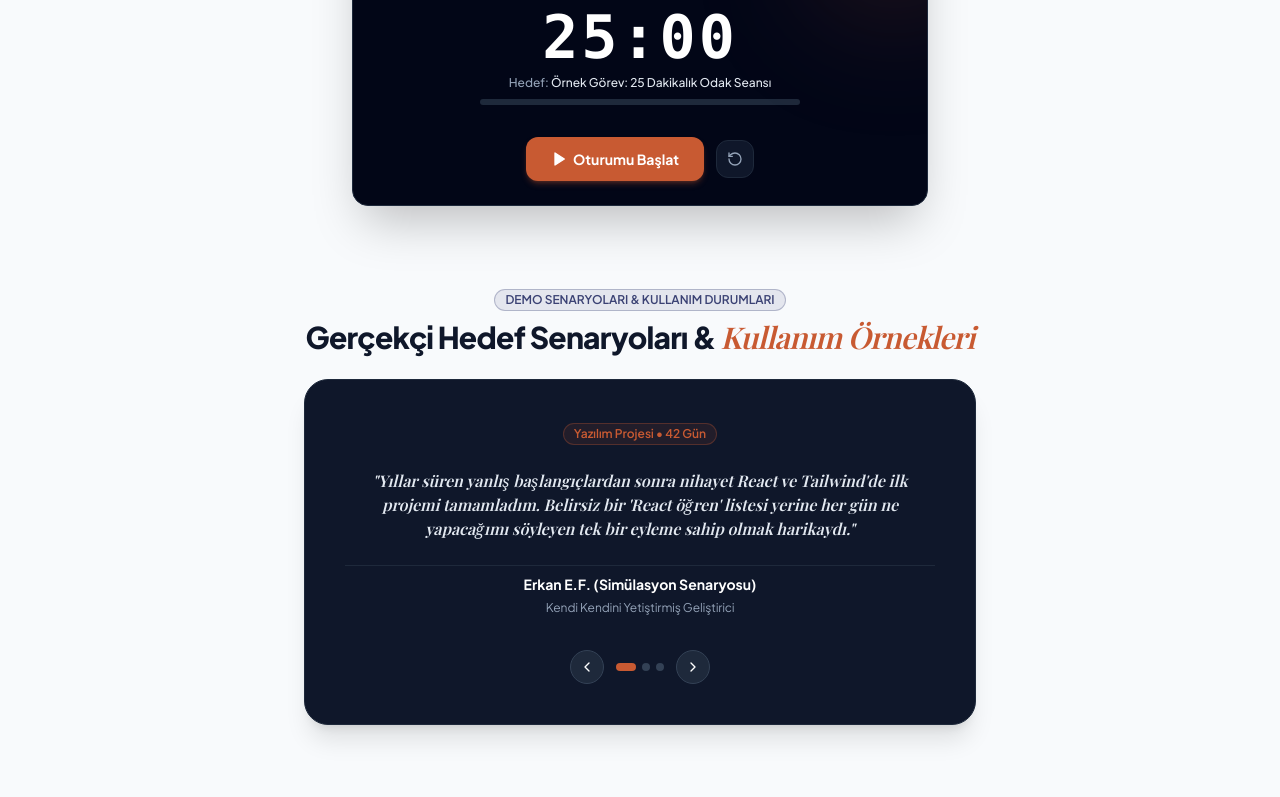
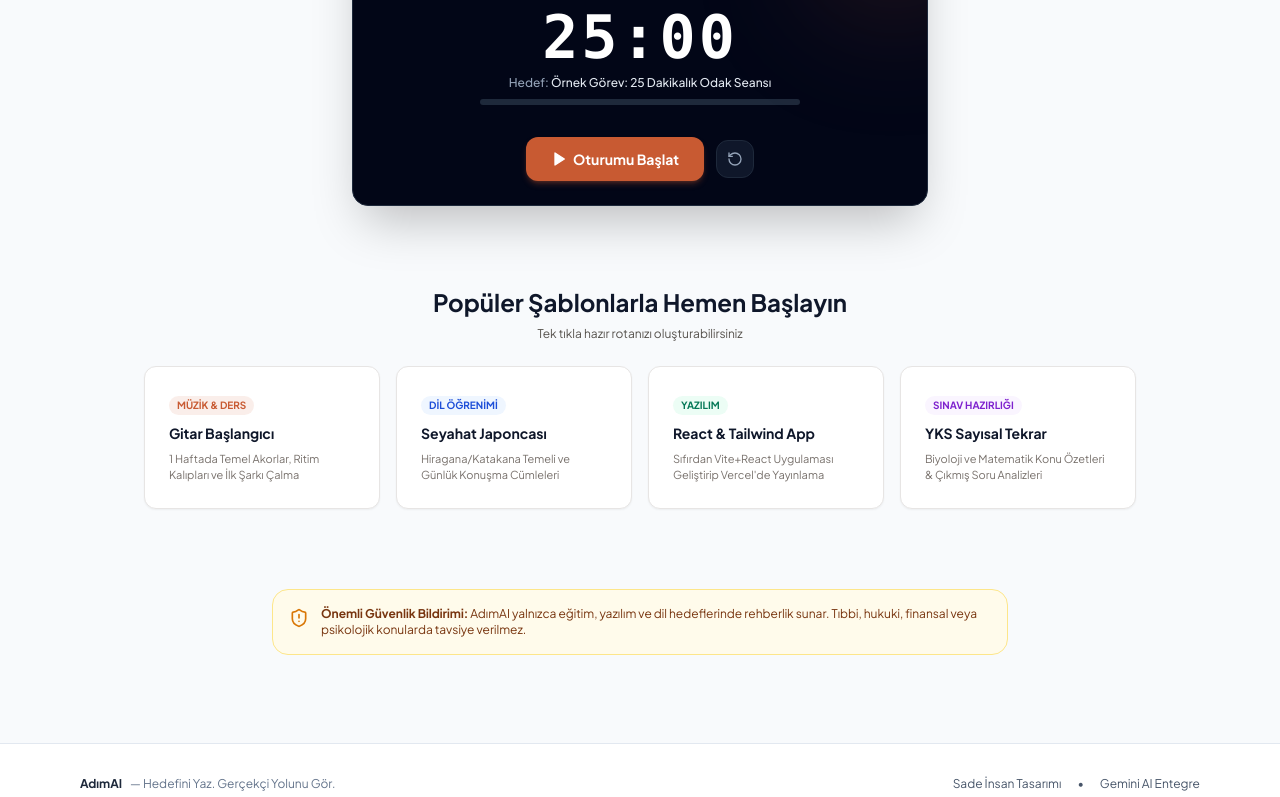
Before and after one commit to Laplace158/adim-ai, a React (Vite) app: page / in a window 1280 px wide. Shown: the part 2000-2797 px from the top of the page. Built offline with nearby package versions, Linux system fonts and the light colour scheme; a web font is replaced by a local one.

Commit message:
refactor: Remove quotes section completely to eliminate synthetic testimonial concerns

```diff
--- a/src/components/LandingPage.tsx
+++ b/src/components/LandingPage.tsx
@@ -1,5 +1,5 @@
-import React, { useState } from 'react';
-import { Target, CheckCircle2, ShieldAlert, Sparkles, ArrowRight, Code, Languages, GraduationCap, Calendar, Clock, BarChart3, ChevronLeft, ChevronRight, Play, ExternalLink, Flame, MessageSquareQuote, Check } from 'lucide-react';
+import React from 'react';
+import { Target, CheckCircle2, ShieldAlert, Sparkles, ArrowRight, Code, Languages, GraduationCap, Calendar, Clock, BarChart3, Play, ExternalLink, Flame, Check } from 'lucide-react';
 import { Button } from './ui/Button';
 import { Card } from './ui/Card';
 import { Badge } from './ui/Badge';
@@ -10,37 +10,6 @@ interface LandingPageProps {
 }
 
 export const LandingPage: React.FC<LandingPageProps> = ({ onStartGoal }) => {
-  const [activeTestimonialIdx, setActiveTestimonialIdx] = useState(0);
-
-  const testimonials = [
-    {
-      quote: "Yıllar süren yanlış başlangıçlardan sonra nihayet React ve Tailwind'de ilk projemi tamamladım. Belirsiz bir 'React öğren' listesi yerine her gün ne yapacağımı söyleyen tek bir eyleme sahip olmak harikaydı.",
-      author: "Erkan E.F.",
-      role: "Kendi Kendini Yetiştirmiş Geliştirici",
-      badge: "Yazılım Projesi • 42 Gün"
-    },
-    {
-      quote: "Japonca Hiragana ve Katakana alfabesini öğrenirken hep pes ediyordum. AdımAI günlük 25 dakikalık odak seansları ve Tofugu linkleriyle 2 haftada seyahat cümlelerimi konuşmamı sağladı.",
-      author: "Selin K.",
-      role: "Tasarımcı & Gezgin",
-      badge: "Dil Öğrenimi • 28 Gün"
-    },
-    {
-      quote: "YKS Biyoloji ve Matematik çalışırken konu dağları arasında kayboluyordum. Süreç bittiğinde elime verilen somut kanıt listesi ve deneme analizleri netlerimi %35 artırdı.",
-      author: "Mert Y.",
-      role: "YKS Sayısal Öğrencisi",
-      badge: "Sınav Hazırlığı • 60 Gün"
-    }
-  ];
-
-  const handleNextTestimonial = () => {
-    setActiveTestimonialIdx(prev => (prev + 1) % testimonials.length);
-  };
-
-  const handlePrevTestimonial = () => {
-    setActiveTestimonialIdx(prev => (prev - 1 + testimonials.length) % testimonials.length);
-  };
-
   return (
     <div className="space-y-20 py-6 sm:py-10">
       {/* Hero Section */}
@@ -180,55 +149,7 @@ export const LandingPage: React.FC<LandingPageProps> = ({ onStartGoal }) => {
         </div>
       </section>
 
-      {/* Demo Use Case Scenarios (Cookin'Brain Feedback Compliant) */}
-      <section className="max-w-4xl mx-auto px-4 text-center space-y-6">
-        <div className="space-y-2">
-          <Badge variant="indigo" className="font-semibold">DEMO SENARYOLARI & KULLANIM DURUMLARI</Badge>
-          <h2 className="text-3xl font-extrabold text-slate-900 tracking-tight">
-            Gerçekçi Hedef Senaryoları & <span className="font-serif italic font-normal text-[#C85A32]">Kullanım Örnekleri</span>
-          </h2>
-        </div>
 
-        <div className="bg-slate-900 text-white rounded-3xl p-6 sm:p-10 border border-slate-800 shadow-xl space-y-6 relative max-w-2xl mx-auto">
-          <Badge variant="terracotta" className="text-xs">{testimonials[activeTestimonialIdx].badge}</Badge>
-
-          <p className="text-sm sm:text-base text-slate-200 italic leading-relaxed font-serif">
-            "{testimonials[activeTestimonialIdx].quote}"
-          </p>
-
-          <div className="pt-2 border-t border-slate-800">
-            <span className="font-bold text-white text-sm block">{testimonials[activeTestimonialIdx].author} (Simülasyon Senaryosu)</span>
-            <span className="text-xs text-slate-400">{testimonials[activeTestimonialIdx].role}</span>
-          </div>
-
-          <div className="flex items-center justify-center gap-3 pt-2">
-            <button
-              onClick={handlePrevTestimonial}
-              className="p-2 rounded-full border border-slate-700 bg-slate-800 hover:bg-slate-700 text-white transition-colors"
-              title="Önceki Deneyim"
-            >
-              <ChevronLeft className="w-4 h-4" />
-            </button>
-            <div className="flex items-center gap-1.5">
-              {testimonials.map((_, idx) => (
-                <span
-                  key={idx}
-                  className={`w-2 h-2 rounded-full transition-all ${
-                    idx === activeTestimonialIdx ? 'bg-[#C85A32] w-5' : 'bg-slate-700'
-                  }`}
-                />
-              ))}
-            </div>
-            <button
-              onClick={handleNextTestimonial}
-              className="p-2 rounded-full border border-slate-700 bg-slate-800 hover:bg-slate-700 text-white transition-colors"
-              title="Sonraki Deneyim"
-            >
-              <ChevronRight className="w-4 h-4" />
-            </button>
-          </div>
-        </div>
-      </section>
 
       {/* Ready-to-use Popular Templates Quick Picker */}
       <section className="max-w-5xl mx-auto px-4 space-y-6">
```
